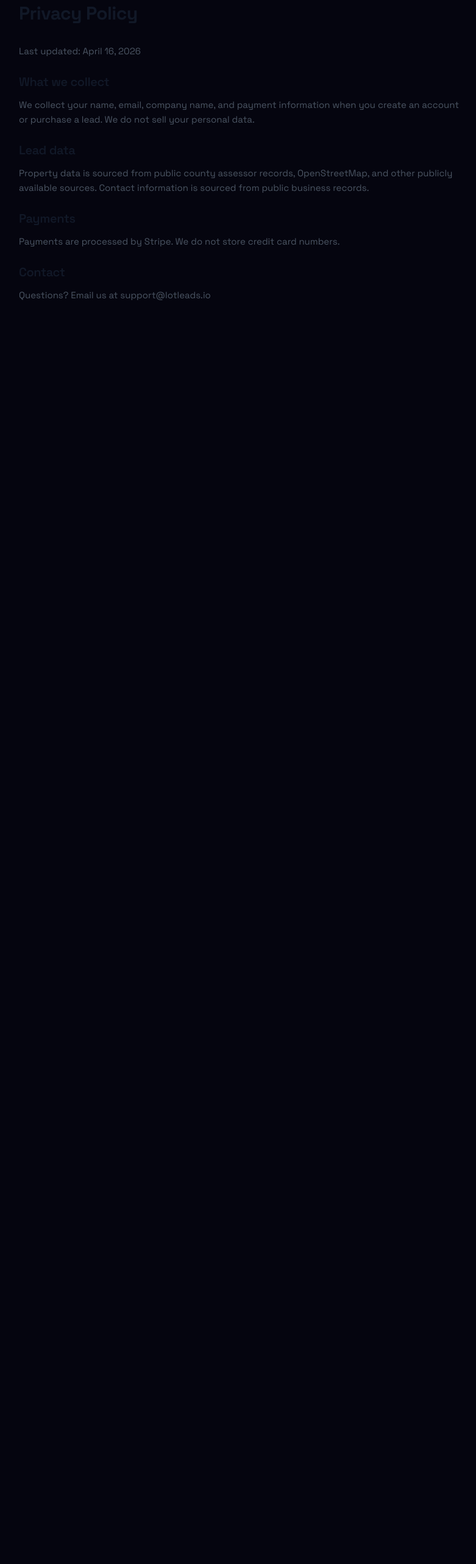
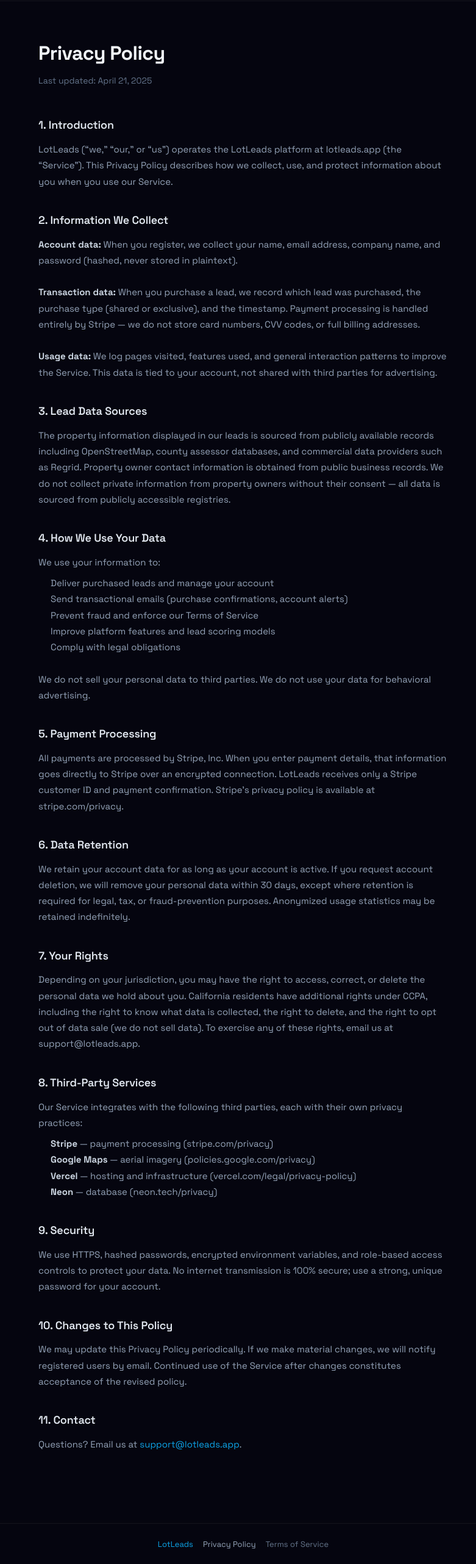
Before and after one commit to adrianmarcus360-wq/lotleads, a Next.js app: page /privacy in a window 1280 px wide. Shown: the part 60-2624 px from the top of the page at 61% size, without its empty margins (241-1022 px from the left). Before the commit the page ends 800 px from the top, so only its background shows below. Built offline with nearby package versions, Linux system fonts and the light colour scheme.

Commit message:
feat: full privacy policy with dark theme styling

```diff
--- a/src/app/privacy/page.tsx
+++ b/src/app/privacy/page.tsx
@@ -1,18 +1,97 @@
 export default function PrivacyPage() {
   return (
-    <div className="mx-auto max-w-3xl px-4 py-16">
-      <h1 className="mb-8 text-3xl font-bold text-gray-900">Privacy Policy</h1>
-      <div className="prose prose-gray">
-        <p className="text-gray-600 mb-4">Last updated: {new Date().toLocaleDateString('en-US', { year: 'numeric', month: 'long', day: 'numeric' })}</p>
-        <h2 className="text-xl font-semibold text-gray-900 mt-6 mb-3">What we collect</h2>
-        <p className="text-gray-600 mb-4">We collect your name, email, company name, and payment information when you create an account or purchase a lead. We do not sell your personal data.</p>
-        <h2 className="text-xl font-semibold text-gray-900 mt-6 mb-3">Lead data</h2>
-        <p className="text-gray-600 mb-4">Property data is sourced from public county assessor records, OpenStreetMap, and other publicly available sources. Contact information is sourced from public business records.</p>
-        <h2 className="text-xl font-semibold text-gray-900 mt-6 mb-3">Payments</h2>
-        <p className="text-gray-600 mb-4">Payments are processed by Stripe. We do not store credit card numbers.</p>
-        <h2 className="text-xl font-semibold text-gray-900 mt-6 mb-3">Contact</h2>
-        <p className="text-gray-600">Questions? Email us at support@{process.env.NEXT_PUBLIC_APP_NAME?.toLowerCase() ?? 'lotleads'}.io</p>
+    <div style={{ background: '#05050F', minHeight: '100vh', fontFamily: "'Space Grotesk', sans-serif" }}>
+      {/* Nav */}
+      <div style={{ borderBottom: '1px solid rgba(255,255,255,0.06)', padding: '16px 24px', display: 'flex', alignItems: 'center', justifyContent: 'space-between' }}>
+        <a href="/" style={{ color: '#0EA5E9', fontWeight: 700, textDecoration: 'none', fontSize: '18px', letterSpacing: '-0.01em' }}>LotLeads</a>
+        <a href="/leads" style={{ color: '#94a3b8', fontSize: '14px', textDecoration: 'none' }}>Browse Leads →</a>
+      </div>
+
+      {/* Content */}
+      <div style={{ maxWidth: '720px', margin: '0 auto', padding: '60px 24px 80px' }}>
+        <h1 style={{ fontSize: '32px', fontWeight: 700, color: '#f1f5f9', marginBottom: '8px', letterSpacing: '-0.02em' }}>Privacy Policy</h1>
+        <p style={{ color: '#64748b', fontSize: '14px', marginBottom: '48px' }}>Last updated: April 21, 2025</p>
+
+        <Section title="1. Introduction">
+          LotLeads (&ldquo;we,&rdquo; &ldquo;our,&rdquo; or &ldquo;us&rdquo;) operates the LotLeads platform at lotleads.app (the &ldquo;Service&rdquo;). This Privacy Policy describes how we collect, use, and protect information about you when you use our Service.
+        </Section>
+
+        <Section title="2. Information We Collect">
+          <strong style={{ color: '#cbd5e1' }}>Account data:</strong> When you register, we collect your name, email address, company name, and password (hashed, never stored in plaintext).
+          <br /><br />
+          <strong style={{ color: '#cbd5e1' }}>Transaction data:</strong> When you purchase a lead, we record which lead was purchased, the purchase type (shared or exclusive), and the timestamp. Payment processing is handled entirely by Stripe — we do not store card numbers, CVV codes, or full billing addresses.
+          <br /><br />
+          <strong style={{ color: '#cbd5e1' }}>Usage data:</strong> We log pages visited, features used, and general interaction patterns to improve the Service. This data is tied to your account, not shared with third parties for advertising.
+        </Section>
+
+        <Section title="3. Lead Data Sources">
+          The property information displayed in our leads is sourced from publicly available records including OpenStreetMap, county assessor databases, and commercial data providers such as Regrid. Property owner contact information is obtained from public business records. We do not collect private information from property owners without their consent — all data is sourced from publicly accessible registries.
+        </Section>
+
+        <Section title="4. How We Use Your Data">
+          We use your information to:
+          <ul style={{ paddingLeft: '20px', marginTop: '8px' }}>
+            <li>Deliver purchased leads and manage your account</li>
+            <li>Send transactional emails (purchase confirmations, account alerts)</li>
+            <li>Prevent fraud and enforce our Terms of Service</li>
+            <li>Improve platform features and lead scoring models</li>
+            <li>Comply with legal obligations</li>
+          </ul>
+          <br />
+          We do not sell your personal data to third parties. We do not use your data for behavioral advertising.
+        </Section>
+
+        <Section title="5. Payment Processing">
+          All payments are processed by Stripe, Inc. When you enter payment details, that information goes directly to Stripe over an encrypted connection. LotLeads receives only a Stripe customer ID and payment confirmation. Stripe&apos;s privacy policy is available at stripe.com/privacy.
+        </Section>
+
+        <Section title="6. Data Retention">
+          We retain your account data for as long as your account is active. If you request account deletion, we will remove your personal data within 30 days, except where retention is required for legal, tax, or fraud-prevention purposes. Anonymized usage statistics may be retained indefinitely.
+        </Section>
+
+        <Section title="7. Your Rights">
+          Depending on your jurisdiction, you may have the right to access, correct, or delete the personal data we hold about you. California residents have additional rights under CCPA, including the right to know what data is collected, the right to delete, and the right to opt out of data sale (we do not sell data). To exercise any of these rights, email us at support@lotleads.app.
+        </Section>
+
+        <Section title="8. Third-Party Services">
+          Our Service integrates with the following third parties, each with their own privacy practices:
+          <ul style={{ paddingLeft: '20px', marginTop: '8px' }}>
+            <li><strong style={{ color: '#cbd5e1' }}>Stripe</strong> — payment processing (stripe.com/privacy)</li>
+            <li><strong style={{ color: '#cbd5e1' }}>Google Maps</strong> — aerial imagery (policies.google.com/privacy)</li>
+            <li><strong style={{ color: '#cbd5e1' }}>Vercel</strong> — hosting and infrastructure (vercel.com/legal/privacy-policy)</li>
+            <li><strong style={{ color: '#cbd5e1' }}>Neon</strong> — database (neon.tech/privacy)</li>
+          </ul>
+        </Section>
+
+        <Section title="9. Security">
+          We use HTTPS, hashed passwords, encrypted environment variables, and role-based access controls to protect your data. No internet transmission is 100% secure; use a strong, unique password for your account.
+        </Section>
+
+        <Section title="10. Changes to This Policy">
+          We may update this Privacy Policy periodically. If we make material changes, we will notify registered users by email. Continued use of the Service after changes constitutes acceptance of the revised policy.
+        </Section>
+
+        <Section title="11. Contact">
+          Questions? Email us at{' '}
+          <a href="mailto:support@lotleads.app" style={{ color: '#0EA5E9', textDecoration: 'none' }}>support@lotleads.app</a>.
+        </Section>
+      </div>
+
+      {/* Footer */}
+      <div style={{ borderTop: '1px solid rgba(255,255,255,0.06)', padding: '24px', textAlign: 'center', color: '#475569', fontSize: '13px' }}>
+        <a href="/" style={{ color: '#0EA5E9', textDecoration: 'none', marginRight: '16px' }}>LotLeads</a>
+        <a href="/privacy" style={{ color: '#94a3b8', textDecoration: 'none', marginRight: '16px' }}>Privacy Policy</a>
+        <a href="/terms" style={{ color: '#64748b', textDecoration: 'none' }}>Terms of Service</a>
       </div>
     </div>
   );
 }
+
+function Section({ title, children }: { title: string; children: React.ReactNode }) {
+  return (
+    <div style={{ marginBottom: '36px' }}>
+      <h2 style={{ fontSize: '18px', fontWeight: 600, color: '#e2e8f0', marginBottom: '12px', letterSpacing: '-0.01em' }}>{title}</h2>
+      <p style={{ fontSize: '15px', lineHeight: '1.75', color: '#94a3b8', margin: 0 }}>{children}</p>
+    </div>
+  );
+}
```
